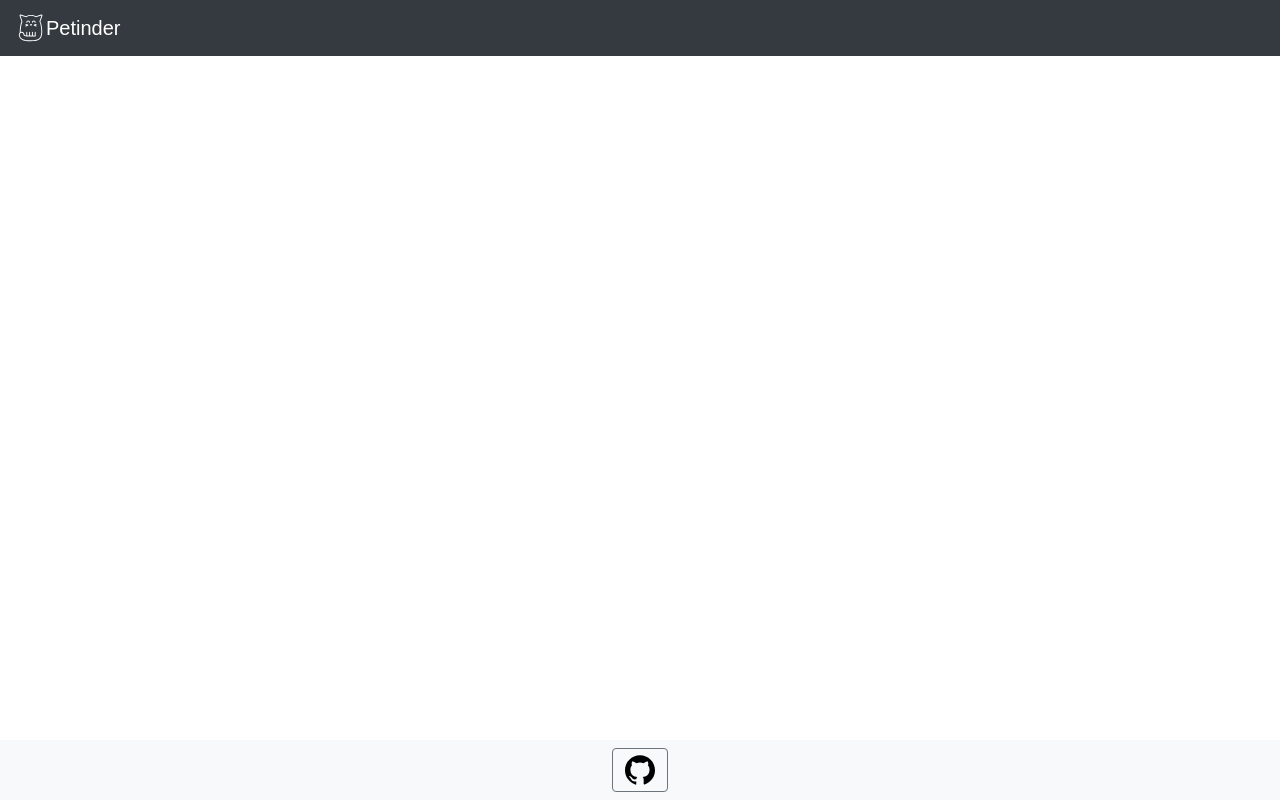
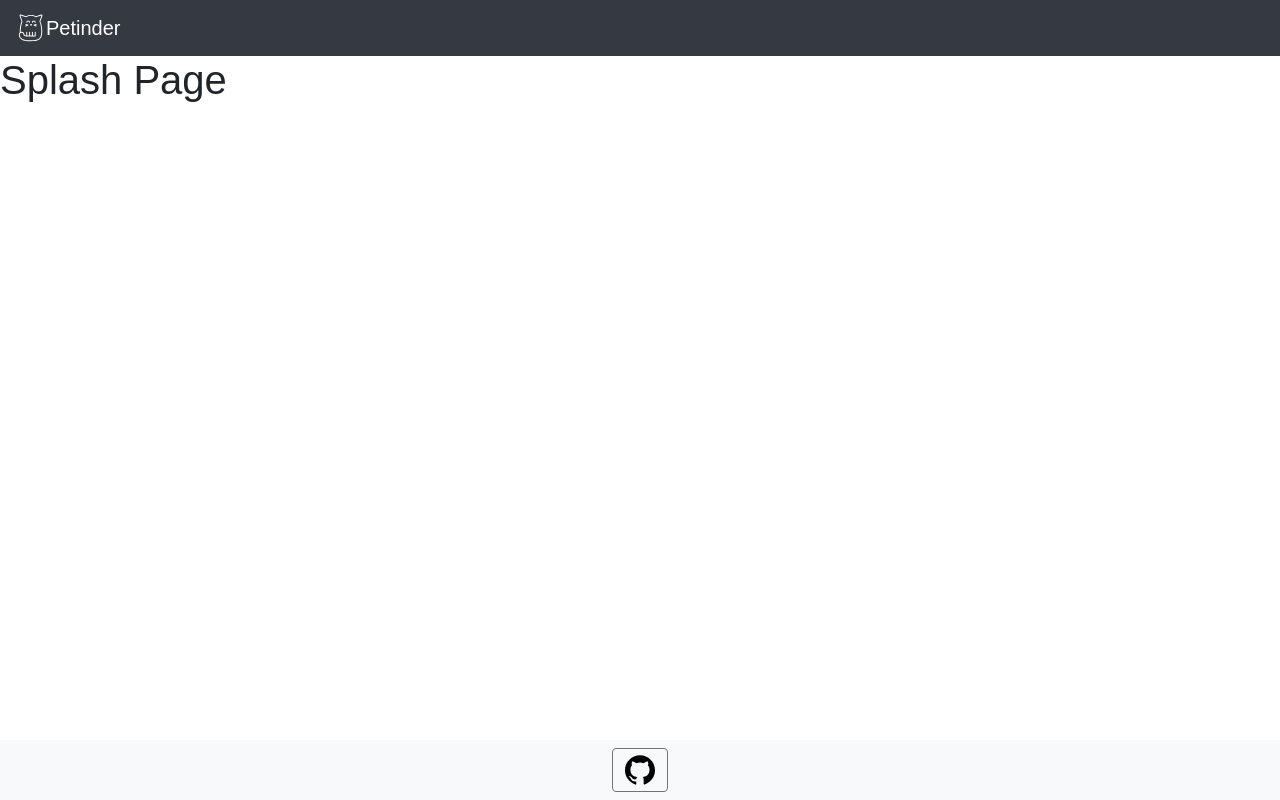
Before and after one commit to adliano/thepetinder_react, a React (Create React App) app in the folder client/: page / in a window 1280 px wide. Built offline with nearby package versions, Linux system fonts and the light colour scheme.

Commit message:
add splash page to App.js for develop use

```diff
--- a/client/src/App.js
+++ b/client/src/App.js
@@ -1,15 +1,17 @@
 import React, { Component } from "react";
+// Import Pages
+import SplashPage from './pages/SplashPage'
 // import logo from "./logo.svg";
 // import "./App.css";
-import PetNavBar from './components/PetNavBar'
-import PetFooter from './components/PetFooter'
 
 class App extends Component {
+  /**
+   * Render
+   */
   render() {
     return (
       <>
-      <PetNavBar/>
-      <PetFooter/>
+      <SplashPage/>
       </>
     );
   }
```
